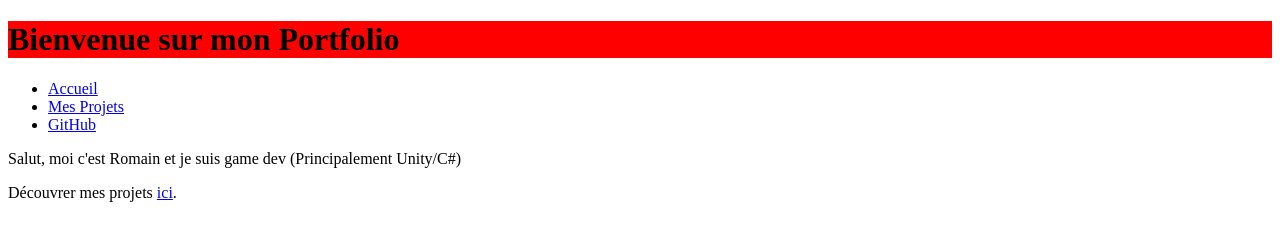
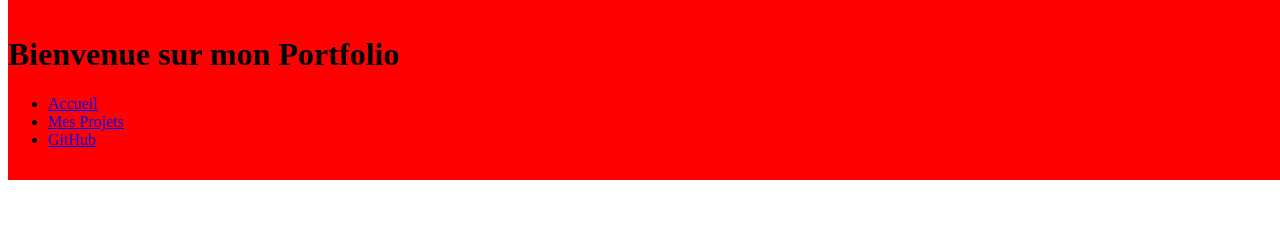
Before and after one commit to 0Red1/mon-portfolio, a plain HTML site: page index.html in a window 1280 px wide. Drawn offline with Linux system fonts and the light colour scheme.

Commit message:
Modif header

```diff
--- a/styles.css
+++ b/styles.css
@@ -1,3 +1,12 @@
 #titre {
+    font-style: normal;
+}
+
+header {
     background-color: red;
+    padding: 15px 0;
+    position: fixed;
+    top: 0;
+    width: 100%;
+    z-index: 1000;
 }
```
